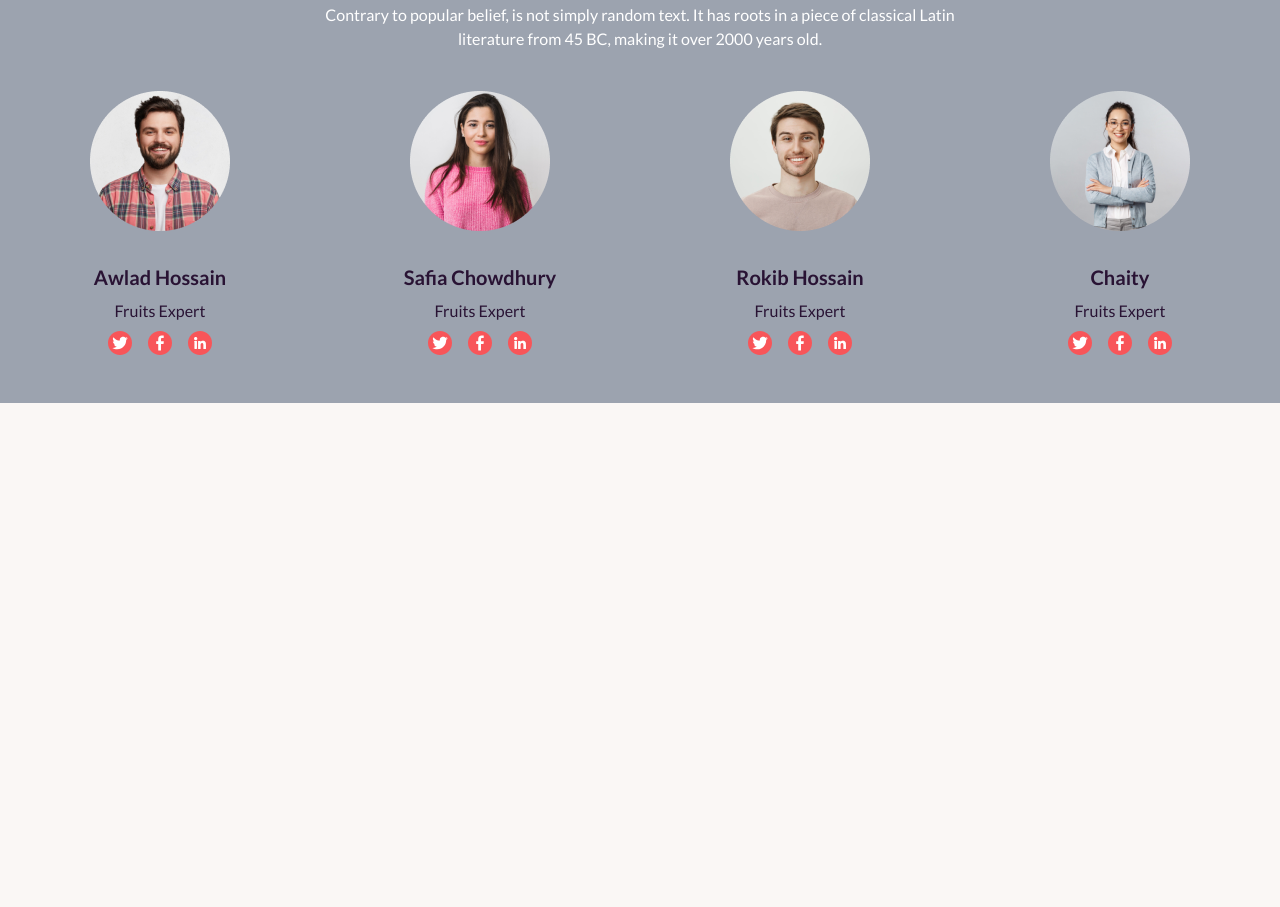
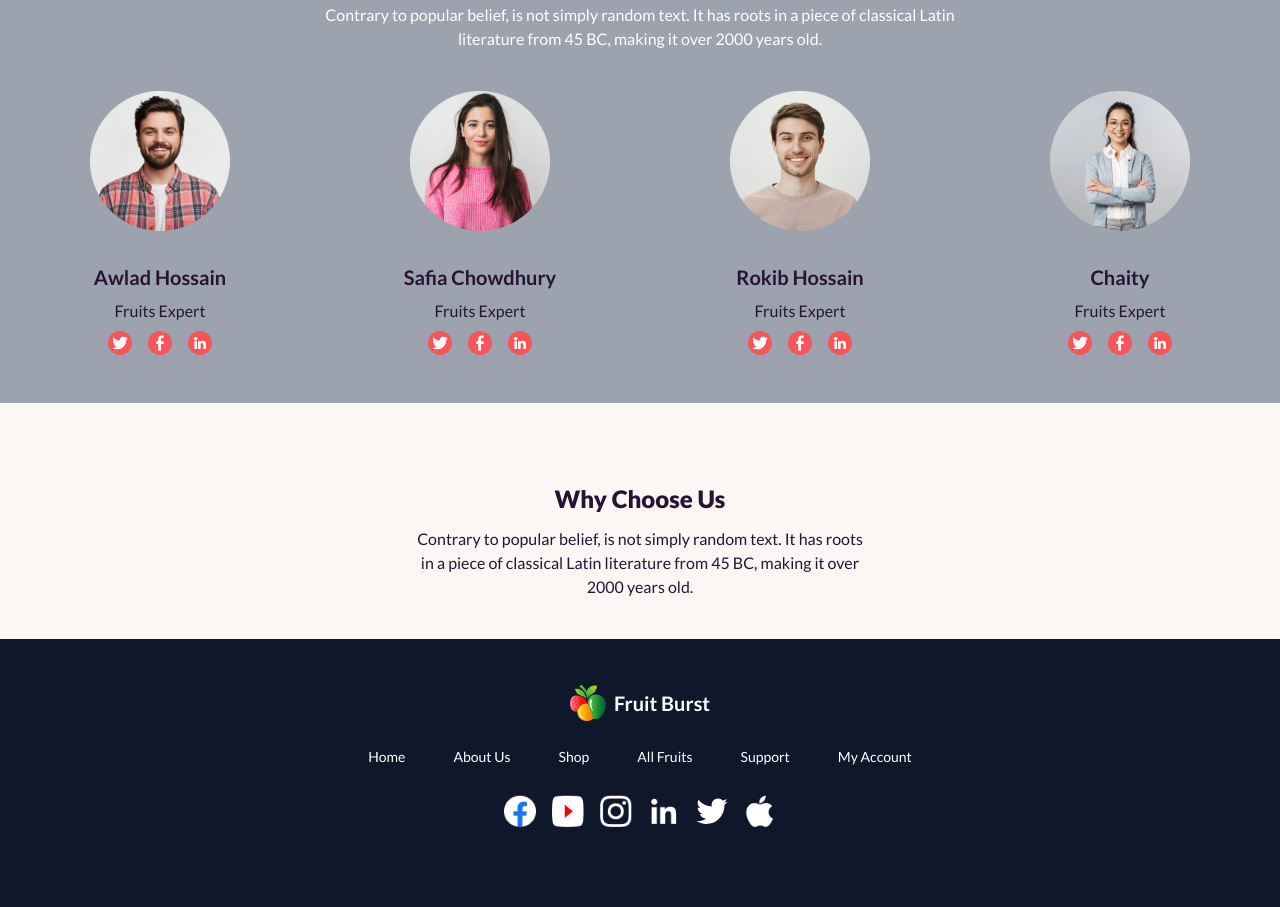
Before and after one commit to rxasif07/assanment-3, a plain HTML site: page index.html in a window 1280 px wide. Shown: the part 1985-2892 px from the top of the page. Before the commit the page ends 2468 px from the top, so only its background shows below. Drawn offline with nearby package versions, Linux system fonts and the light colour scheme.

Commit message:
footer section in

```diff
--- a/index.html
+++ b/index.html
@@ -372,7 +372,55 @@
      </section>
 
 
+     <!-- why chose us part -->
+
+     <section>
+      <div class="max-w-screen-xl mx-auto">
+        <div class="w-[450px] text-center mx-auto  my-10">
+          <h1 class="text-2xl font-extrabold">Why Choose Us</h1>
+          <p class="my-3">Contrary to popular belief, is not simply random text. It has roots in a piece of classical Latin literature from 45 BC, making it over 2000 years old.</p>
+        </div>
+      </div>
+     </section>
+
+
   </main>
+
+  <footer class="footer footer-center  p-10 bg- text-white  bg-slate-900">
+    <div>
+      <div class="navbar-center">
+        <a class="btn btn-ghost normal-case text-xl"><img class="h-9 w-9" src="./images/logo.png" alt=""> <span class="font-bold text-white">Fruit Burst</span></a>
+
+
+      </div>
+
+        <ul class="flex gap-12 my-3">
+          <li>Home</li>
+          <li>About Us</li>
+          <li>Shop</li>
+          <li>All Fruits</li>
+          <li>Support</li>
+          <li>My Account</li>
+
+
+        </ul>
+      </p>
+      <p class="flex gap-4">
+        <img class="h-8 w-8" src="./icons/facebook 1.png" alt="">
+
+        <img class="h-8 w-8" src="./icons/Group 49.png" alt="">
+        <img class="h-8 w-8" src="./icons/instagram 1.png" alt="">
+        <img class="h-8 w-8" src="./icons/linkedin 1.png" alt="">
+        <img class="h-8 w-8" src="./icons/twitter 1.svg" alt="">
+        <img class="h-8 w-8" src="./icons/apple 1.png" alt="">
+      </p>
+    </div>
+    <div>
+      <div class="grid grid-flow-col gap-4">
+
+      </div>
+    </div>
+  </footer>
 
 
 
```
Also changed, not shown: icons/Group 49.png (added), icons/Vector.svg (added), icons/apple 1.png (added), icons/facebook 1.png (added), icons/instagram 1.png (added), icons/linkedin 1.png (added), icons/tik-tok 1.svg (added), icons/twitter 1.svg (added).
